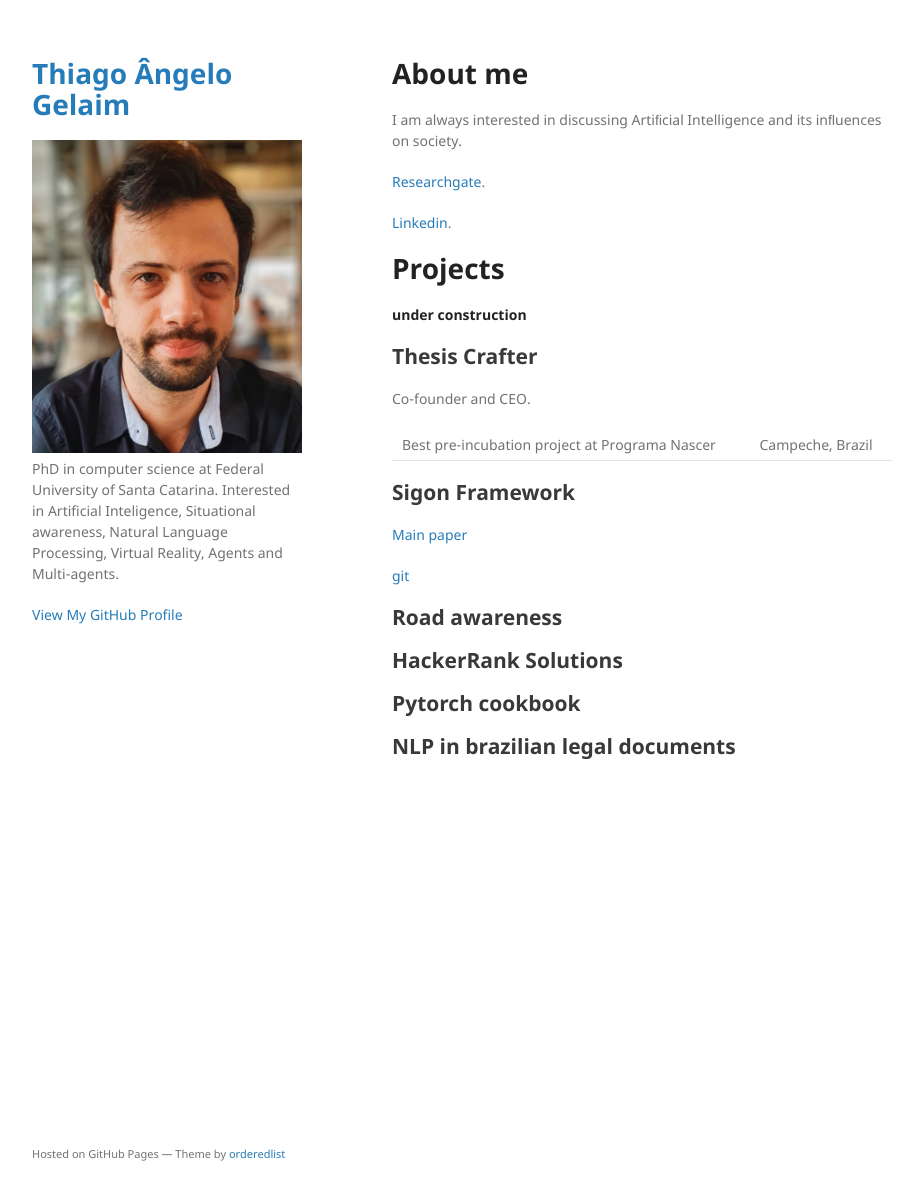
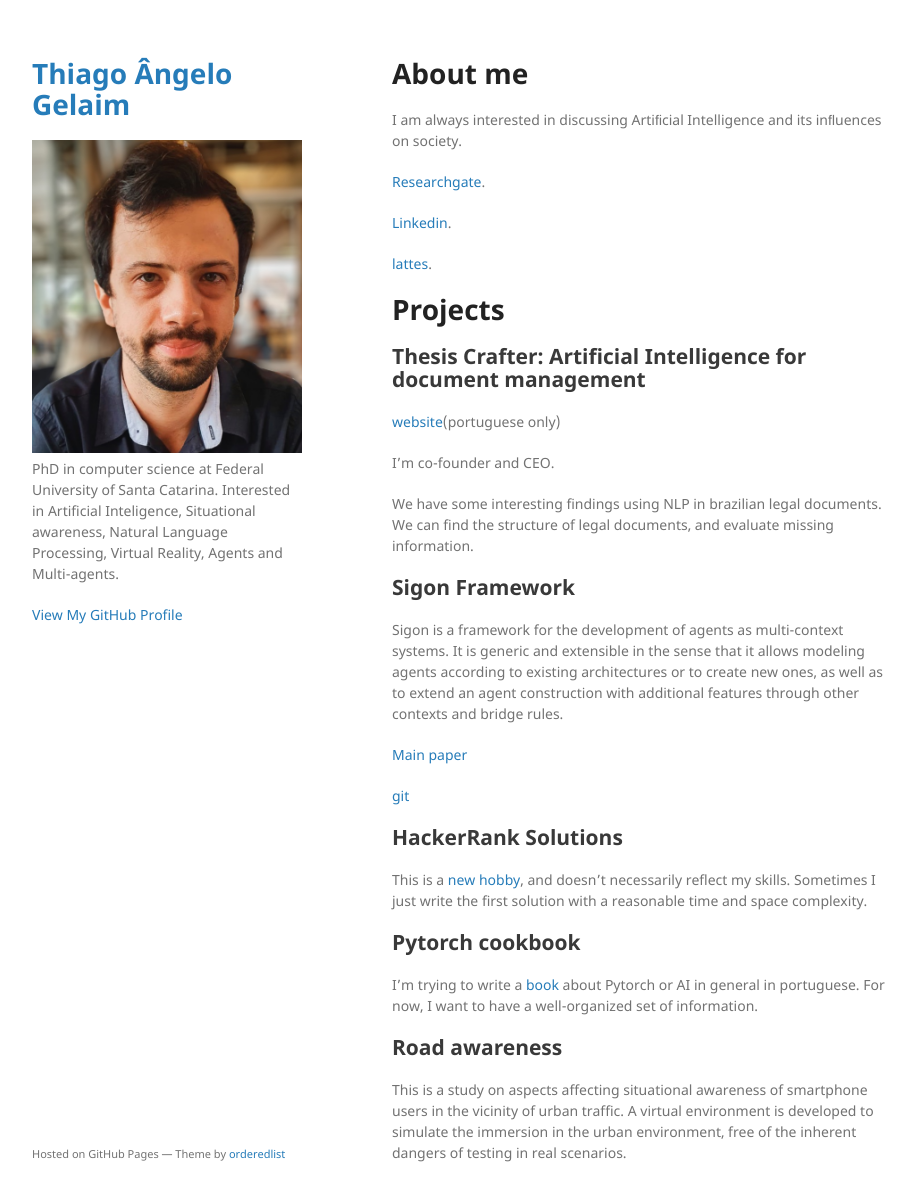
Before and after one commit to gelaim/gelaim.github.io, a Jekyll site: the page built from index.md, in a window 1280 px wide and 1233 px high. Shown: the top 1201 px of the window, without its empty margins (178-1092 px from the left). Built offline with Jekyll 4.4.1, drawn with Linux system fonts in a browser that asks for light colours; our own code applies the rules of GitHub Pages for plain Markdown files.

Commit message:
Updates main.

```diff
--- a/index.md
+++ b/index.md
@@ -11,31 +11,42 @@ I am always interested in discussing Artiﬁcial Intelligence and its inﬂuence
 
 [Linkedin](https://www.linkedin.com/in/gelaim/).
 
+[lattes](http://lattes.cnpq.br/8149102296681094).
 
 # Projects
 
-**under construction**
 
-## Thesis Crafter
+## Thesis Crafter: Artificial Intelligence for document management
 
-Co-founder and CEO.
+[website](https://www.thesiscrafter.com/)(portuguese only)
 
-Best pre-incubation project at Programa Nascer | Campeche, Brazil
+I'm co-founder and CEO.
 
+We have some interesting findings using NLP in brazilian legal documents.
+We can find the structure of legal documents, and evaluate missing information.
 
 ## Sigon Framework
+
+Sigon is a framework for the development of agents as multi-context systems. It is generic and extensible in the sense that it allows modeling agents according to existing architectures or to create new ones, as well as to extend an agent construction with additional features through other contexts and bridge rules.
+
 
 [Main paper](https://www.sciencedirect.com/science/article/abs/pii/S0957417418307000)
 
 [git](https://github.com/sigon-lang/sigon-lang)
 
+## HackerRank Solutions
+
+This is a [new hobby](https://github.com/gelaim/HackerRank), and doesn't necessarily reflect my skills. Sometimes I just write the first solution with a reasonable time and space complexity.
+
+
+## Pytorch cookbook
+
+I'm trying to write a [book](https://github.com/gelaim/pytorch-cookbook) about Pytorch or AI in general in portuguese.
+For now, I want to have a well-organized set of information.
 
 
 ## Road awareness
 
-## HackerRank Solutions
-
-## Pytorch cookbook
-
-
-## NLP in brazilian legal documents
+This is a study on aspects affecting situational awareness of smartphone users in the vicinity of urban traffic.
+A virtual environment is developed to simulate the immersion in the urban environment,
+free of the inherent dangers of testing in real scenarios.
```
